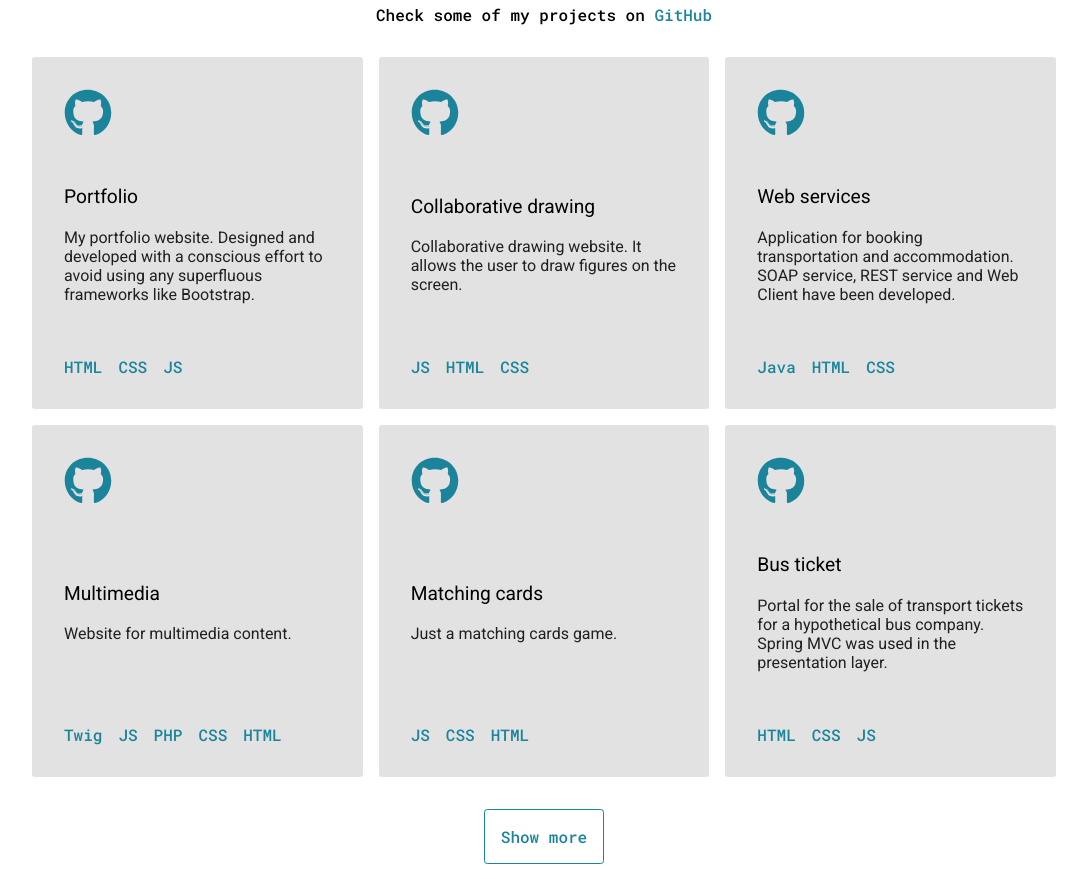
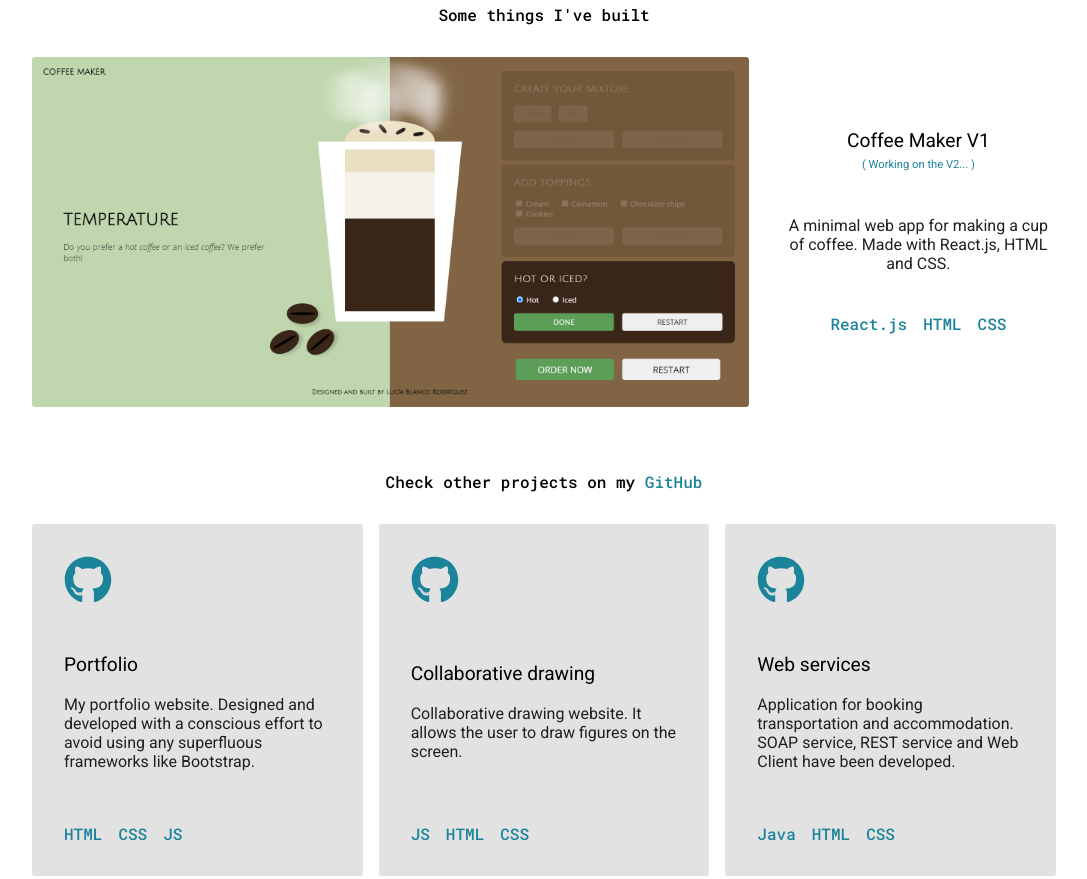
Before and after one commit to LuciaBRguez/Portfolio, a plain HTML site: page index.html in a window 1280 px wide. Shown: the part 2816-3695 px from the top of the page, without its empty margins (96-1183 px from the left). Drawn offline with nearby package versions, Linux system fonts and the light colour scheme.

Commit message:
web app added

```diff
--- a/css/style.css
+++ b/css/style.css
@@ -75,6 +75,10 @@ h3 {
     padding-bottom: 1em;
 }
 
+h4 {
+    padding-bottom: .5em;
+}
+
 p {
     color: var(--mainText);
     /*text-align: justify;*/
@@ -97,6 +101,11 @@ p {
     font-family: 'Roboto Mono', monospace;
     font-weight: 500;
     font-size: 1rem;
+}
+
+.subtitle {
+    font-size: .7rem;
+    padding-top: .5em;
 }
 
 .intro-title {
@@ -676,6 +685,99 @@ label:active:after {
     text-align: center;
 }
 
+/* WEBSITES */
+.website-projects {
+    margin-bottom: 4em;
+}
+
+.website-project {
+    display: flex;
+    flex-direction: column;
+    justify-content: center;
+    align-items: center;
+}
+
+.website-image {
+    width: 100%;
+    border-radius: .2em;
+    order: 2;
+    transition: all 0.3s ease;
+}
+
+.website-image:hover {
+    transform: translate(0, -.5em);
+    box-shadow: 0 .5em .5em 0 var(--shadowColor);
+    transition: all 0.3s ease;
+}
+
+.website-description {
+    order: 1;
+    width: 100%;
+    text-align: center;
+}
+
+.website-technologies-list {
+    display: flex;
+    flex-wrap: wrap;
+    list-style: none;
+    justify-content: center;
+    padding-right: 1em;
+    padding: 0;
+    margin-bottom: 2em;
+}
+
+.website-technologies-list-item {
+    padding: 0 .5em;
+}
+
+.website-description-title, .website-description-subtitle {
+    margin: 0;
+}
+
+.website-description-title {
+    font-size: 1.2rem;
+    padding-bottom: 0;
+}
+
+
+/* medium devices */
+@media (min-width: 615px) and (max-width: 979px) {
+    .website-image {
+        width: 90%;
+    }
+}
+
+/* big devices */
+@media (min-width: 980px) {
+    .website-project {
+        flex-direction: row;
+        justify-content: center;
+        align-items: center;
+    }
+
+    .website-image {
+        width: 70%;
+        order: 1;
+    }
+
+    .website-description {
+        order: 2;
+        padding-left: 2em;
+        text-align: center;
+    }
+
+    .website-description-text {
+        padding: 1.5em 0;
+    }
+
+    .website-technologies-list {
+        margin-bottom: 0;
+    }
+
+}
+
+/* GITHUB */
+
 .work-projects {
     display: grid;
     grid-template-columns: repeat(1, 1fr);
--- a/index.html
+++ b/index.html
@@ -189,7 +189,29 @@
             <section class="work" id="work">
                 <h2 class="section-title work-title"><span class="line">What I've done</span></h2>
                 <div class="work-body" data-aos="fade-in" data-aos-delay="100">
-                    <h3 class="work-body-title accent-text">Check some of my projects on <span class="accent-color">GitHub</span></h3>
+                    <h3 class="work-body-title accent-text">Some things I've built</h3>
+                    <div class="website-projects">
+                        <a class="work-project-link" href="https://github.com/LuciaBRguez/Portfolio">
+                            <div class="website-project">
+                                <img class="website-image" src="images/coffee-maker.png" alt="">
+                                <div class="website-description">
+                                    <h3 class="website-description-title">Coffee Maker V1</h3>
+                                    <h4 class="website-description-subtitle subtitle accent-color">( Working on the V2... )</h4>
+                                    <p class="website-description-text">A minimal web app for making a cup of coffee. Made with React.js, HTML and CSS. </p>
+                                    <div class="website-technologies">
+                                        <ul class="website-technologies-list accent-text accent-color">
+                                            <li class="website-technologies-list-item">React.js</li>
+                                            <li class="website-technologies-list-item">HTML</li>
+                                            <li class="website-technologies-list-item">CSS</li>
+                                        </ul>
+                                    </div>
+                                </div>
+                            </div>
+                        </a>
+                    </div>
+                </div>
+                <div class="work-body" data-aos="fade-in" data-aos-delay="100">
+                    <h3 class="work-body-title accent-text">Check other projects on my <span class="accent-color">GitHub</span></h3>
                     <div class="work-projects">
                         <!--1 work project-->
                         <a class="work-project-link" href="https://github.com/LuciaBRguez/Portfolio">
@@ -300,9 +322,7 @@
                                 </div>
                                 <div class="work-project-technologies">
                                     <ul class="work-project-technologies-list accent-text accent-color">
-                                        <li class="work-project-technologies-list-item">HTML</li>
-                                        <li class="work-project-technologies-list-item">CSS</li>
-                                        <li class="work-project-technologies-list-item">JS</li>
+                                        <li class="work-project-technologies-list-item">Java</li>
                                     </ul>
                                 </div>
                             </div>
```
Also changed, not shown: images/coffee-maker.png (added), 1 other file.
